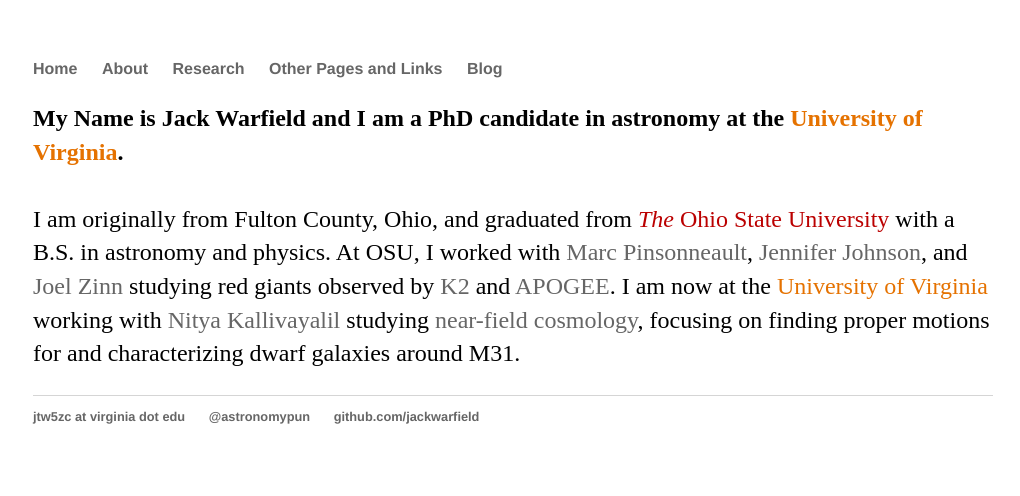
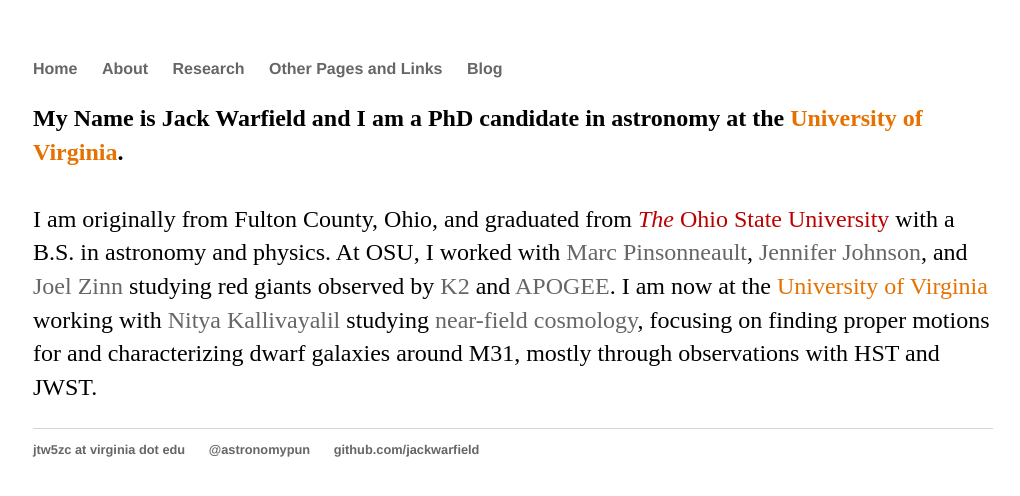
Before and after one commit to jackwarfield/jackwarfield.github.io, a Jekyll site: the page built from about/index.html, in a window 1280 px wide. Shown: the top 496 px of the page, without its empty margins (127-1147 px from the left). Built offline with Jekyll 4.4.1, drawn with Linux system fonts in a browser that asks for light colours.

Commit message:
good words

```diff
--- a/about/index.html
+++ b/about/index.html
@@ -10,6 +10,6 @@
 
 		I am originally from Fulton County, Ohio, and graduated from <font color='#bb0000'><i>The</i> Ohio State University</font> with a B.S. in astronomy and physics. At OSU, I worked with <a href='http://www.astronomy.ohio-state.edu/~pinsono/'>Marc Pinsonneault</a>, <a href='http://www.astronomy.ohio-state.edu/~jaj/'>Jennifer Johnson</a>, and <a href='http://joelczinn.com/'>Joel Zinn</a> studying red giants observed by <a href='https://keplerscience.arc.nasa.gov'>K2</a> and <a href='https://www.sdss.org/surveys/apogee-2/'>APOGEE</a>.
 
-		I am now at the <font color='#E57200'>University of Virginia</font> working with <a href='https://sites.google.com/view/nityajk/home'>Nitya Kallivayalil</a> studying <a href='https://astronomy.as.virginia.edu/research/near-field-cosmology'>near-field cosmology</a>, focusing on finding proper motions for and characterizing dwarf galaxies around M31.
+		I am now at the <font color='#E57200'>University of Virginia</font> working with <a href='https://sites.google.com/view/nityajk/home'>Nitya Kallivayalil</a> studying <a href='https://astronomy.as.virginia.edu/research/near-field-cosmology'>near-field cosmology</a>, focusing on finding proper motions for and characterizing dwarf galaxies around M31, mostly through observations with HST and JWST.
 	</p>
 </div><!-- /.blurb -->
```
